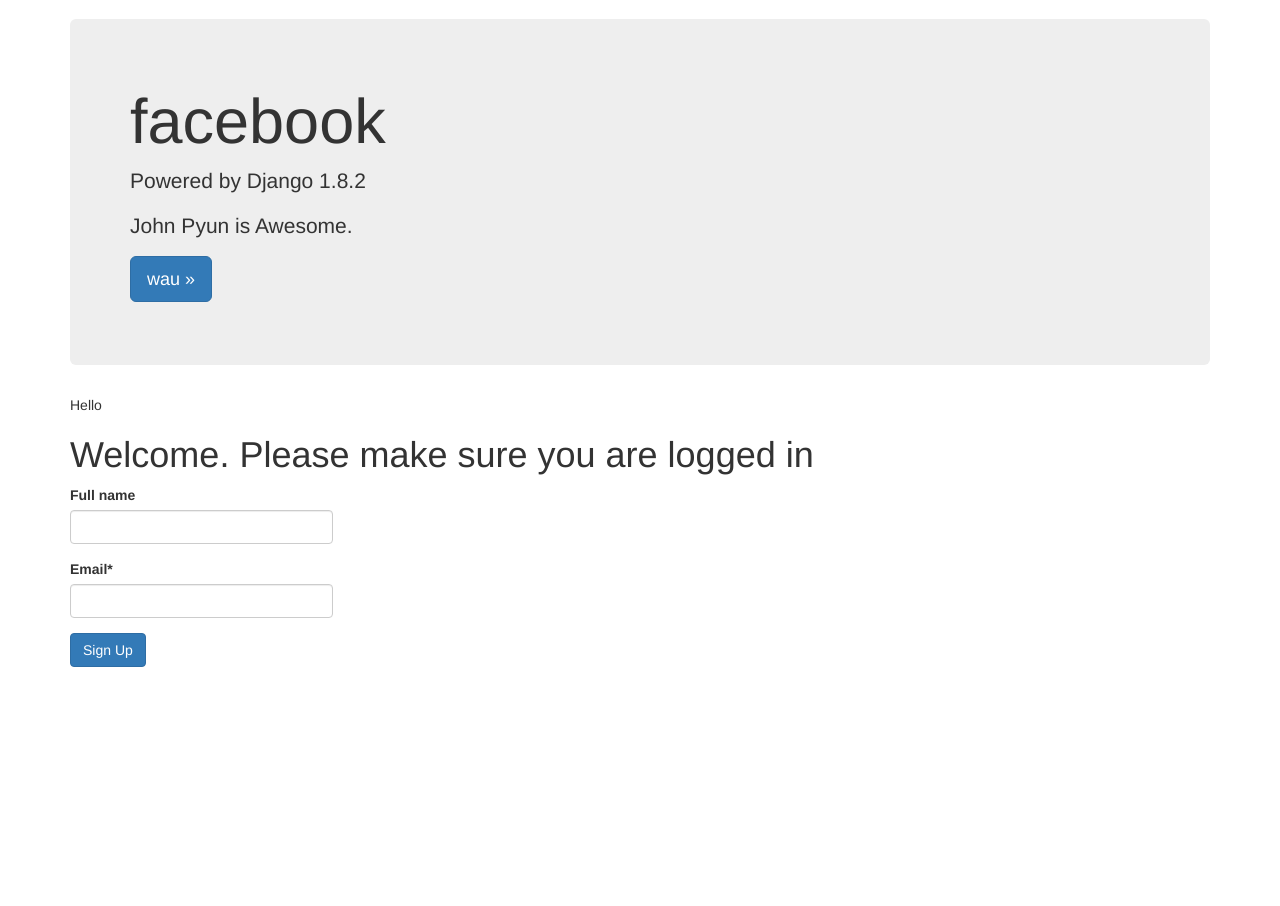
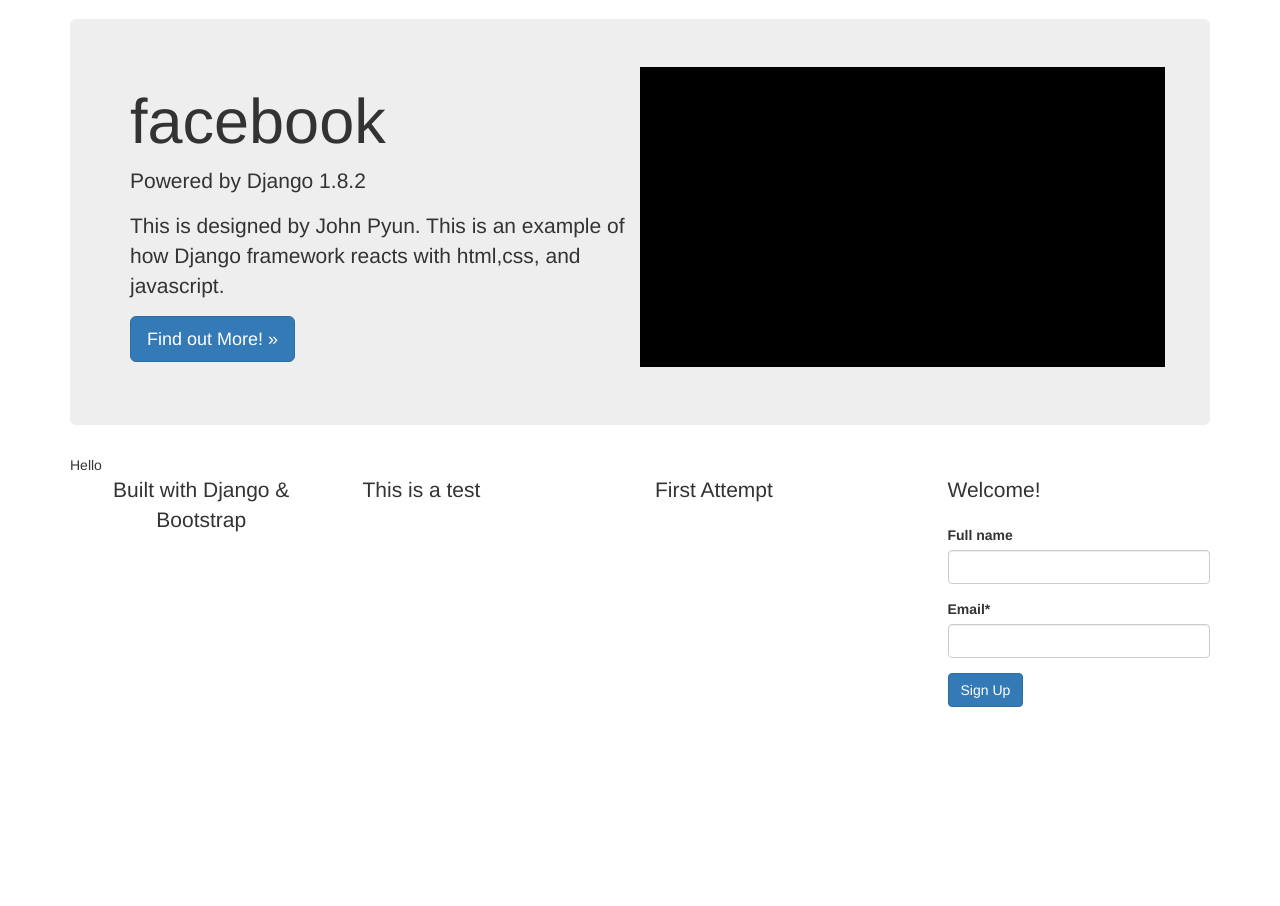
Before and after one commit to jcpyun/projectDjango, a Django app: page / in a window 1280 px wide. Shown: the part 51-957 px from the top of the page. Run offline with Django 3.2, Linux system fonts and the light colour scheme; some libraries are stand-ins or nearby versions.

Commit message:
right before URL links

```diff
--- a/lwc/src/doge/views.py
+++ b/lwc/src/doge/views.py
@@ -7,7 +7,7 @@ from .forms import ContactForm, SignUpForm
 
 # Create your views here.
 def home(request):
-	title = "Welcome. Please make sure you are logged in"
+	title = "Welcome! "
 	form = SignUpForm(request.POST or None)
 	# if request.method=="POST":
 	# 	print request.POST
--- /dev/null
+++ b/lwc/src/static_in_pro/our_static/css/custom.css
@@ -0,0 +1,3 @@
+.text-align-center{
+	text-align: center;
+}
--- a/lwc/src/templates/base.html
+++ b/lwc/src/templates/base.html
@@ -15,6 +15,10 @@
 
 
     {% include "head_css.html" %}
+
+      <style>
+      {% block style %} {% endblock %}
+      </style>
 <!-- following codes are bootstrap CDN -->
 <!-- //////////////////////////////////////////////////////////////////////////////
      ///////////////////////////////////////////////////////////////////////////////
@@ -39,14 +43,13 @@
 
     <div class="container">
       {% block jumbotron %}
-
-      {% block jumbotron_content %}
-
-      {% endblock %}
+        <div class= "jumbotron" >
+          {% block jumbotron_content %}
+          {% endblock %}
+        </div>
       {% endblock %}
       <!-- Main component for a primary marketing message or call to action -->
       {% block content %}
-
       {% endblock %}
 
     </div> <!-- /container -->
--- a/lwc/src/templates/head_css.html
+++ b/lwc/src/templates/head_css.html
@@ -8,6 +8,7 @@
 
     <!--<link href="navbar-static-top.css" rel="stylesheet">-->
     <link href= "{% static "css/navbar-static-top.css" %}" rel = "stylesheet">
+    <link href= "{% static "css/custom.css" %}" rel = "stylesheet">
 
     <!-- Just for debugging purposes. Don't actually copy these 2 lines! -->
     <!--[if lt IE 9]><script src="../../assets/js/ie8-responsive-file-warning.js"></script><![endif]-->
--- a/lwc/src/templates/home.html
+++ b/lwc/src/templates/home.html
@@ -4,16 +4,28 @@
 
 {% block head_title %} Welcome | {{ block.super }} {% endblock %}
 
+<style>
+{% block style %}
+
+{% endblock %}
+</style>
+
 <html>
 {% block jumbotron_content %}
-<div class="jumbotron">
+<div class= "row">
+	<div class= "col-sm-6">
+		<!-- <div class="jumbotron"> -->
         	<h1>facebook </h1>
 	        <p>Powered by Django 1.8.2</p>
-        <p>John Pyun is Awesome.</p>
+	        <p>This is designed by John Pyun. This is an example of how Django framework reacts with html,css, and javascript.</p>
 	        <p>
-          <a class="btn btn-lg btn-primary" href="../../components/#navbar" role="button">wau &raquo;</a>
+	        <a class="btn btn-lg btn-primary" href="../../components/#navbar" role="button">Find out More! &raquo;</a>
 	        </p>
+	   <!--  </div> -->
 	</div>
+    <div class= 'col-sm-6' style= "background-color: black; height:300px; "></div>
+</div>
+
 {% endblock %}
 
 {% block jumbotron %}
@@ -24,13 +36,18 @@
 {% block content %}
 
 <body>
-		<h1> {{ title }}</h1>
+
 	<div class="row">
-		  <div class="col-sm-6 col-md-3">
+		<!-- <div class="col-sm-6 col-md-3"> -->
+		<div class = "col-sm-3">
+			<p class = 'lead text-align-center'>  Built with Django &amp; Bootstrap </p>
+		</div>
+		<div class= "col-sm-3 pull-right">
 	<!--
 	{{ user }}
 	{{ request.user }} -->
-
+		<!-- 	<h1> {{ title }}</h1> -->
+			<p class = 'lead'> {{ title }} </p>
 			<form method='POST' action=''>{% csrf_token %} <!-- mine was in botom -->
 		<!-- {{ form.as_p }}-->
 			{{ form|crispy }}
@@ -38,10 +55,15 @@
 		<!-- 	<input type = 'text'>
 			</input> -->
 			</form>
-
-	</body>
+		</div>
+		<div class = "col-sm-3">
+			<p class = 'lead'> This is a test </p>
+		</div>
+		<div class = "col-sm-3">
+			<p class = 'lead'>First Attempt</p>
 		</div>
 	</div>
+</body>
 
 {% endblock %}
 </html>
```
Also changed, not shown: lwc/src/static_in_pro/our_static/css/navbar-static-top.css (line endings or trailing spaces), 3 other files. Lines whose indentation alone changed are shown as unchanged.
